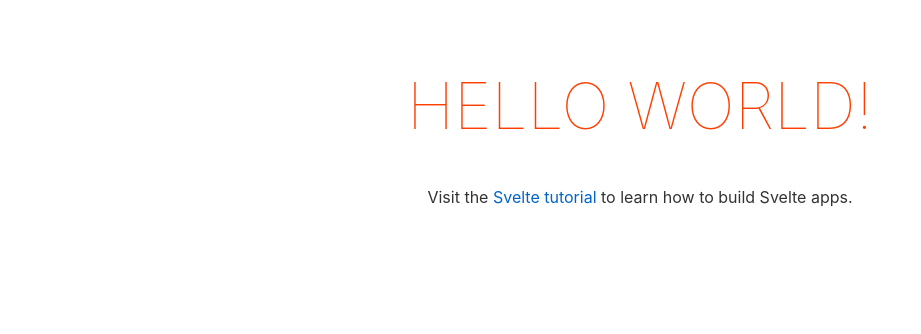
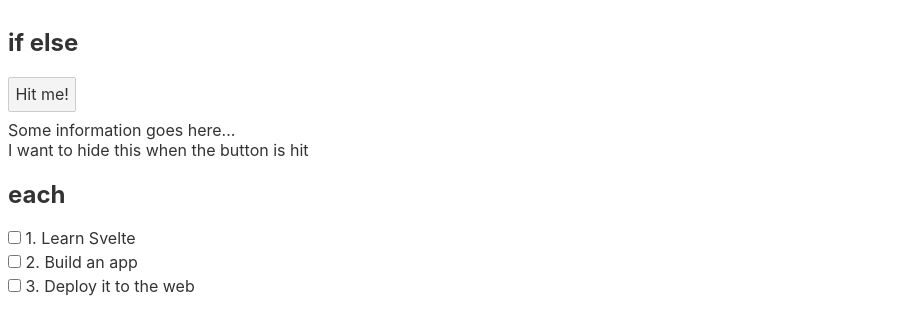
Before and after one commit to thorstenbaek/svelte-intro, a Svelte app: page / in a window 1280 px wide. Shown: the top 334 px of the page, without its empty margins (0-921 px from the left). Built offline with nearby package versions, Linux system fonts and the light colour scheme.

Commit message:
Added if else Added each

```diff
--- a/src/App.svelte
+++ b/src/App.svelte
@@ -1,30 +1,43 @@
 <script>
-	export let name;
+	var isHidden = false;
+
+	var toDos = [
+		{
+			id: 1,
+			title: 'Learn Svelte',
+			completed: false
+		},
+		{
+			id: 2,
+			title: 'Build an app',
+			completed: false
+		},
+		{
+			id: 3,
+			title: 'Deploy it to the web',
+			completed: false
+		}
+	];
+
 </script>
 
-<main>
-	<h1>Hello {name}!</h1>
-	<p>Visit the <a href="https://svelte.dev/tutorial">Svelte tutorial</a> to learn how to build Svelte apps.</p>
-</main>
+<h2>if else</h2>
+<button on:click={() => isHidden = !isHidden}>
+	Hit me!
+</button>
 
-<style>
-	main {
-		text-align: center;
-		padding: 1em;
-		max-width: 240px;
-		margin: 0 auto;
-	}
+<div>Some information goes here...</div>
+{#if !isHidden}
+	<div>I want to hide this when the button is hit</div>
+{:else}
+	<div>This is displayed when everything else is hidden</div>
+{/if}
 
-	h1 {
-		color: #ff3e00;
-		text-transform: uppercase;
-		font-size: 4em;
-		font-weight: 100;
-	}
-
-	@media (min-width: 640px) {
-		main {
-			max-width: none;
-		}
-	}
-</style>
+<h2>each</h2>
+<p>
+{#each toDos as toDo, i}
+	<div>
+		<input type="checkbox" value={toDo.completed}/> {i + 1}. {toDo.title}
+	</div>
+{/each}
+</p>
```
